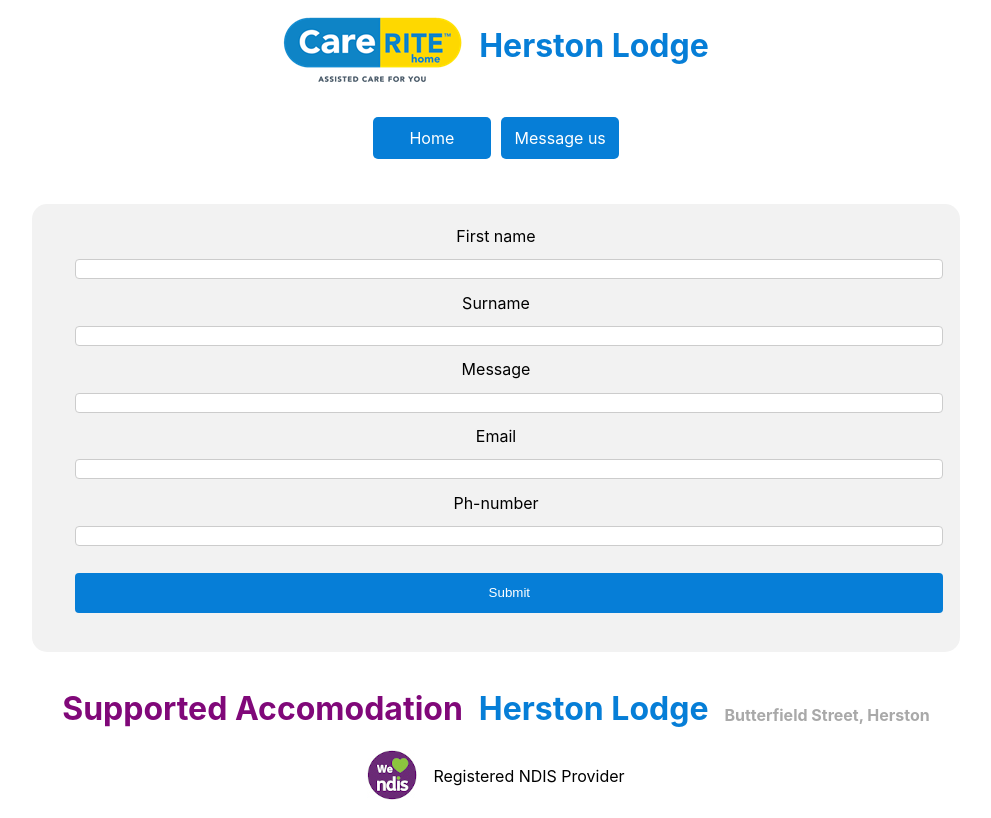
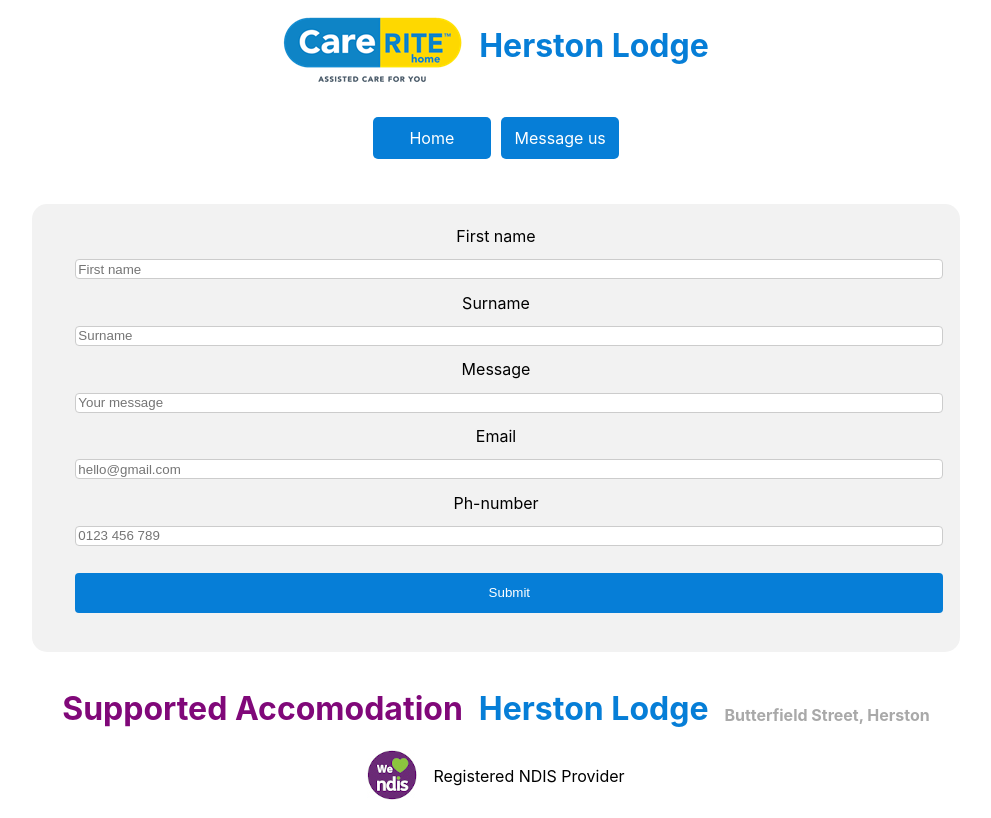
Before and after one commit to LachlanStephan/FacilitySite-, a React (Create React App) app: page /Contact in a window 1280 px wide. Shown: the whole page, without its empty margins (144-1135 px from the left). Built offline with nearby package versions, Linux system fonts and the light colour scheme; no server answers.

Commit message:
added placeholders

```diff
--- a/src/components/contact.js
+++ b/src/components/contact.js
@@ -31,7 +31,9 @@
                             <label htmlFor="name">First name</label>
                         </Col>
                         <Col>
-                            <input type="text" name="name"/>
+                            <input type="text" name="name"
+                                placeholder="First name"
+                            />
                         </Col>
                     </Row>
                     <Row>
@@ -39,14 +41,19 @@
                             <label htmlFor="surname">Surname</label>
                         </Col>
                         <Col>
-                            <input type="text" name="surname"/></Col>
+                            <input type="text" name="surname"
+                                placeholder="Surname"
+                            />
+                        </Col>
                     </Row>
                     <Row>
                         <Col>
                             <label htmlFor="message">Message</label>
                         </Col>
                         <Col>
-                            <input type="text" name="message" id="msgBox"/>
+                            <input type="text" name="message" id="msgBox"
+                                placeholder="Your message"
+                            />
                         </Col>
                     </Row>
                     <Row>
@@ -54,7 +61,9 @@
                             <label htmlFor="email">Email</label>
                         </Col>
                         <Col>
-                            <input type="email" name="email"/>
+                            <input type="email" name="email"
+                                placeholder="hello@gmail.com"
+                            />
                         </Col>
                     </Row>
                     <Row>
@@ -62,7 +71,9 @@
                             <label htmlFor="number">Ph-number</label>
                         </Col>
                         <Col>
-                            <input type="tel" name="number"/>
+                            <input type="tel" name="number"
+                                placeholder="0123 456 789"
+                            />
                         </Col>
                     </Row>
                     <Row>
```
Also changed, not shown: 1 other file (tests, documents, lock files or other folders).
